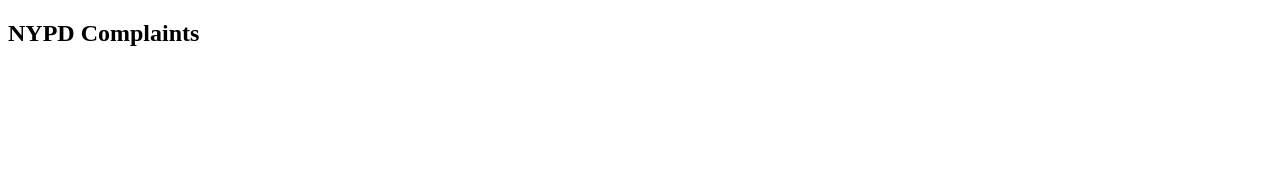
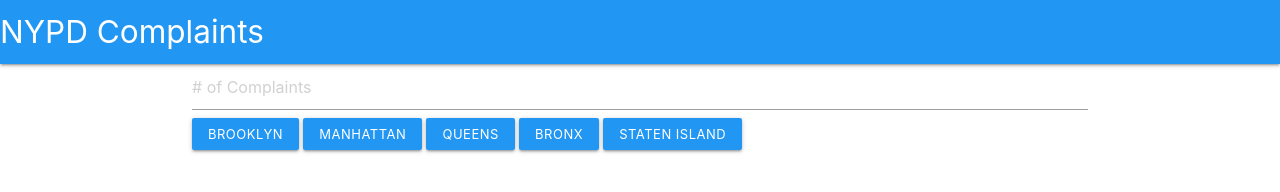
Before and after one commit to Kmolina009/NYPD-Complaints, a plain HTML site: page index.html in a window 1280 px wide. Drawn offline with nearby package versions, Linux system fonts and the light colour scheme.

Commit message:
adds latest updates to html

```diff
--- a/index.html
+++ b/index.html
@@ -5,18 +5,36 @@
     <meta name="viewport" content="width=device-width, initial-scale=1.0">
     <meta http-equiv="X-UA-Compatible" content="ie=edge">
     <title>NYPD Complaints</title>
+    <!-- Google Fonts -->
+    <link href="https://fonts.googleapis.com/css?family=Anton&display=swap" rel="stylesheet">
+    <!-- Compiled and minified CSS -->
+    <link rel="stylesheet" href="https://cdnjs.cloudflare.com/ajax/libs/materialize/1.0.0/css/materialize.min.css">
+    <!-- Compiled and minified JavaScript -->
+    <script src="https://cdnjs.cloudflare.com/ajax/libs/materialize/1.0.0/js/materialize.min.js"></script>
+    <!-- JQuery 3 -->
     <script src="https://ajax.googleapis.com/ajax/libs/jquery/3.4.1/jquery.min.js"></script>
+    <!-- Local JavaScript -->
     <script defer src="./js/script.js"></script>
+    <!-- Local CSS -->
     <link rel="stylesheet" href="./css/style.css">
 </head>
 <body>
     <nav>
-        <h1>NYPD Complaints</h1>
+        <div class="nav-wrapper blue">
+            <a class="brand-logo brand-font">NYPD Complaints</a>
+        </div>
     </nav>
-    <header>
+    <header class="controls container">
+        <input placeholder="# of Complaints" type="text">
+        <button data-id="BROOKLYN" class="btn btn-small blue borough-btn">Brooklyn</button>
+        <button data-id="MANHATTAN" class="btn btn-small blue borough-btn">Manhattan</button>
+        <button data-id="QUEENS" class="btn btn-small blue borough-btn">Queens</button>
+        <button data-id="BRONX" class="btn btn-small blue borough-btn">Bronx</button>
+        <button data-id="STATEN+ISLAND" class="btn btn-small blue borough-btn">Staten Island</button>
+    </header>
+    <main class="container">
 
-    </header>
-    <main></main>
+    </main>
     <footer>
 
     </footer>
```
